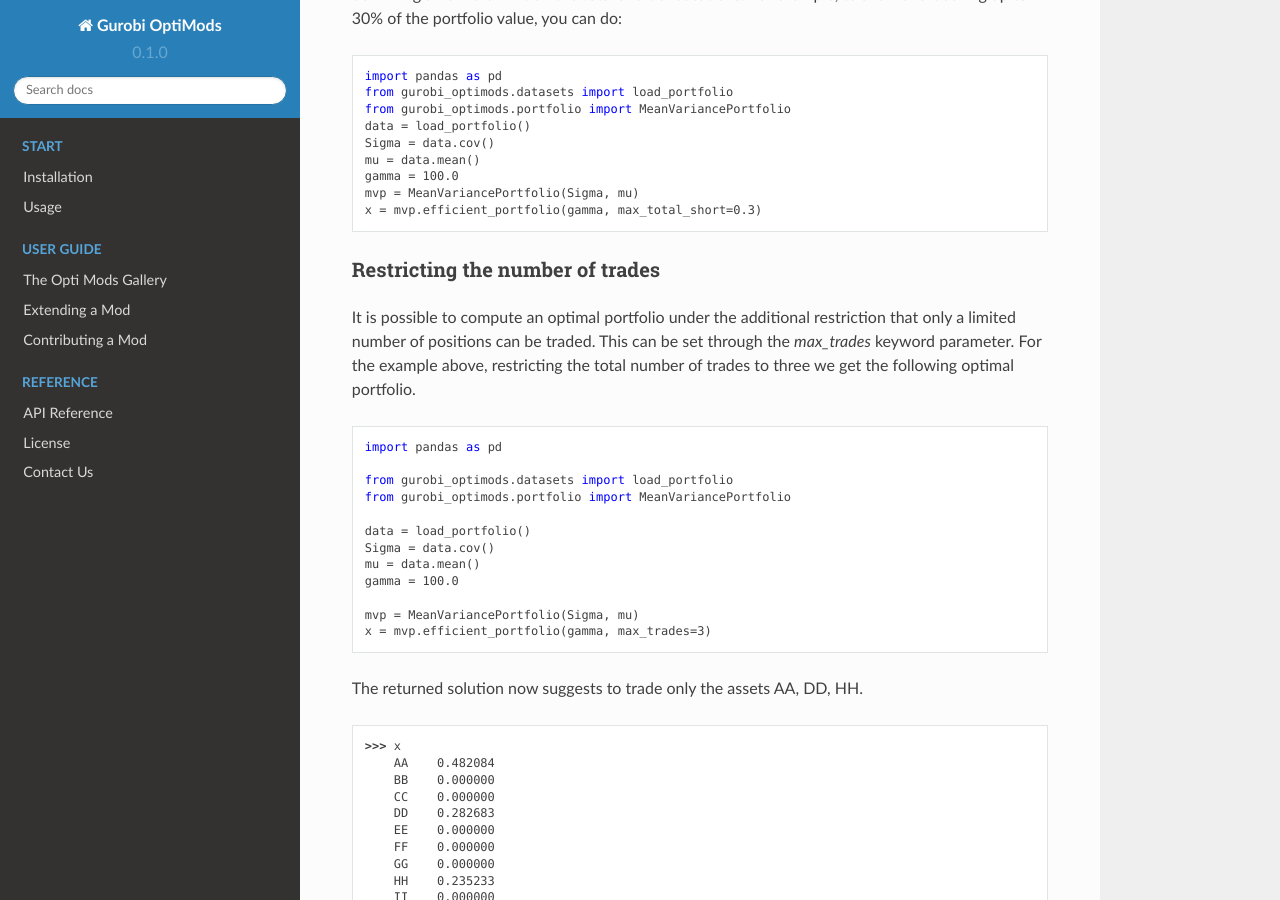
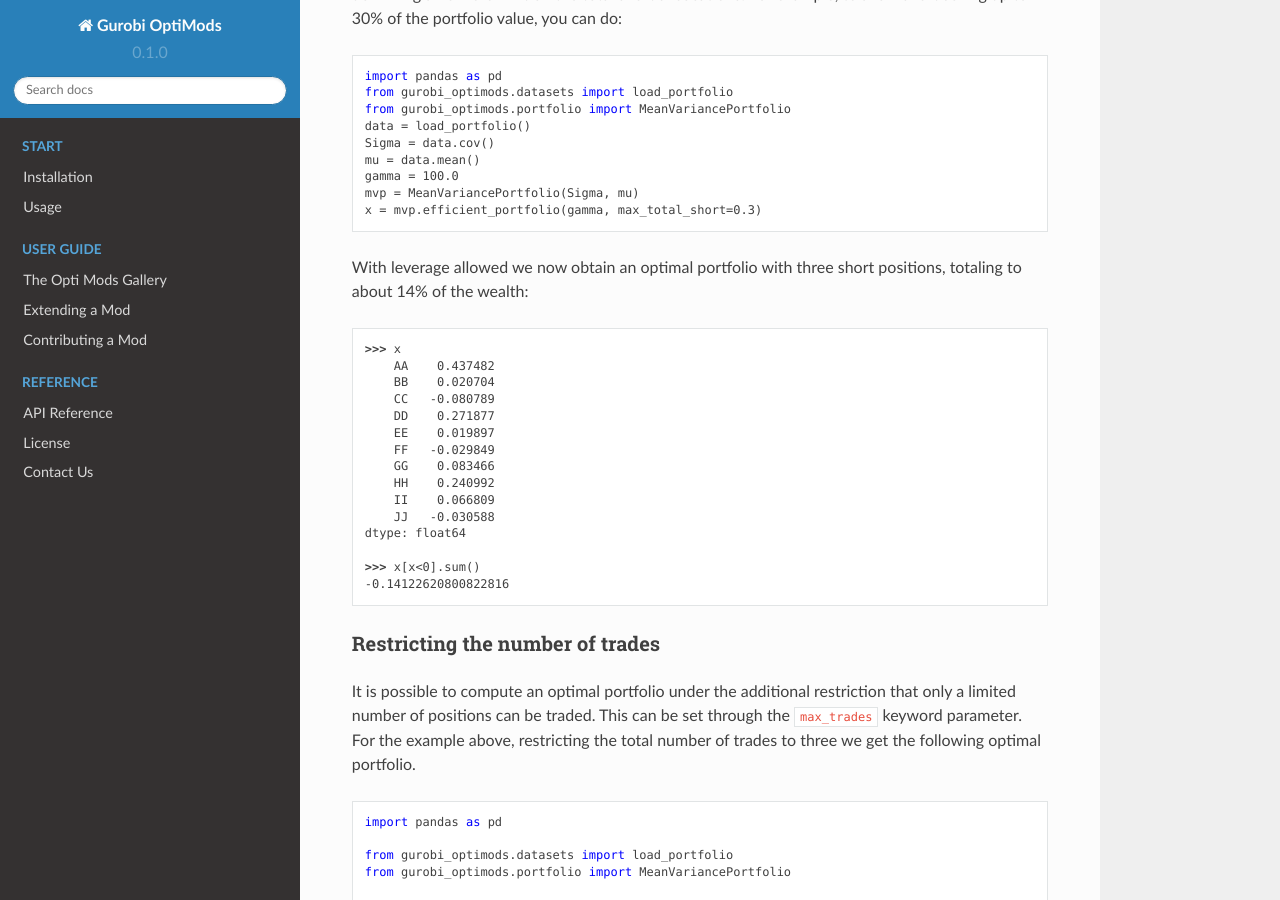
Before and after one commit to Gurobi/gurobi-optimods, a Sphinx documentation site: the page built from docs/source/mods/portfolio.rst, in a window 1280 px wide and 900 px high, scrolled down 2415 px. Built offline with Sphinx 7.4.7 and the Read the Docs theme 2.0.0, drawn with Linux system fonts in a browser that asks for light colours.

Commit message:
Random docs improvements

```diff
--- a/docs/source/mods/portfolio.rst
+++ b/docs/source/mods/portfolio.rst
@@ -219,12 +219,34 @@ portfolio value, you can do:
     Model has 55 quadratic objective terms
     ...
 
+With leverage allowed we now obtain an optimal portfolio with three short
+positions, totaling to about 14% of the wealth:
+
+.. doctest:: mod
+    :options: +NORMALIZE_WHITESPACE
+
+    >>> x
+        AA    0.437482
+        BB    0.020704
+        CC   -0.080789
+        DD    0.271877
+        EE    0.019897
+        FF   -0.029849
+        GG    0.083466
+        HH    0.240992
+        II    0.066809
+        JJ   -0.030588
+    dtype: float64
+
+    >>> x[x<0].sum()
+    -0.14122620800822816
+
 Restricting the number of trades
 ~~~~~~~~~~~~~~~~~~~~~~~~~~~~~~~~
 
 It is possible to compute an optimal portfolio under the additional restriction
 that only a limited number of positions can be traded.  This can be set through
-the `max_trades` keyword parameter.  For the example above, restricting the
+the ``max_trades`` keyword parameter.  For the example above, restricting the
 total number of trades to three we get the following optimal portfolio.
 
 .. testcode:: mod
@@ -273,7 +295,7 @@ Transaction fees
 ~~~~~~~~~~~~~~~~
 
 In order to define fixed costs per transaction suggested by the optimal
-portfolio :math:`x`, you can use the `fees_buy` keyword parameter:
+portfolio :math:`x`, you can use the ``fees_buy`` keyword parameter:
 
 .. testcode:: mod
 
@@ -299,7 +321,7 @@ portfolio :math:`x`, you can use the `fees_buy` keyword parameter:
     Model has 55 quadratic objective terms
     ...
 
-Note that the `fees_buy` parameter designates the transaction cost
+Note that the ``fees_buy`` parameter designates the transaction cost
 *relative* to the total portfolio value.  In the above example we used
 the value 0.005, meaning that each trasaction has a fixed-cost of 0.5%
 of the total portfolio value.
@@ -348,8 +370,8 @@ trade:
     Model has 55 quadratic objective terms
     ...
 
-Comparing the two portfolios `x_plain`, which has no minimum position
-constraints set with `x_minpos`, which defines these constraints, we see that
+Comparing the two portfolios ``x_plain``, which has no minimum position
+constraints set with ``x_minpos``, which defines these constraints, we see that
 the latter portfolio is free of "tiny" transactions.
 
 .. doctest:: mod
```
Also changed, not shown: other parts of docs/source/mods/portfolio.rst (+4 -4 lines).
